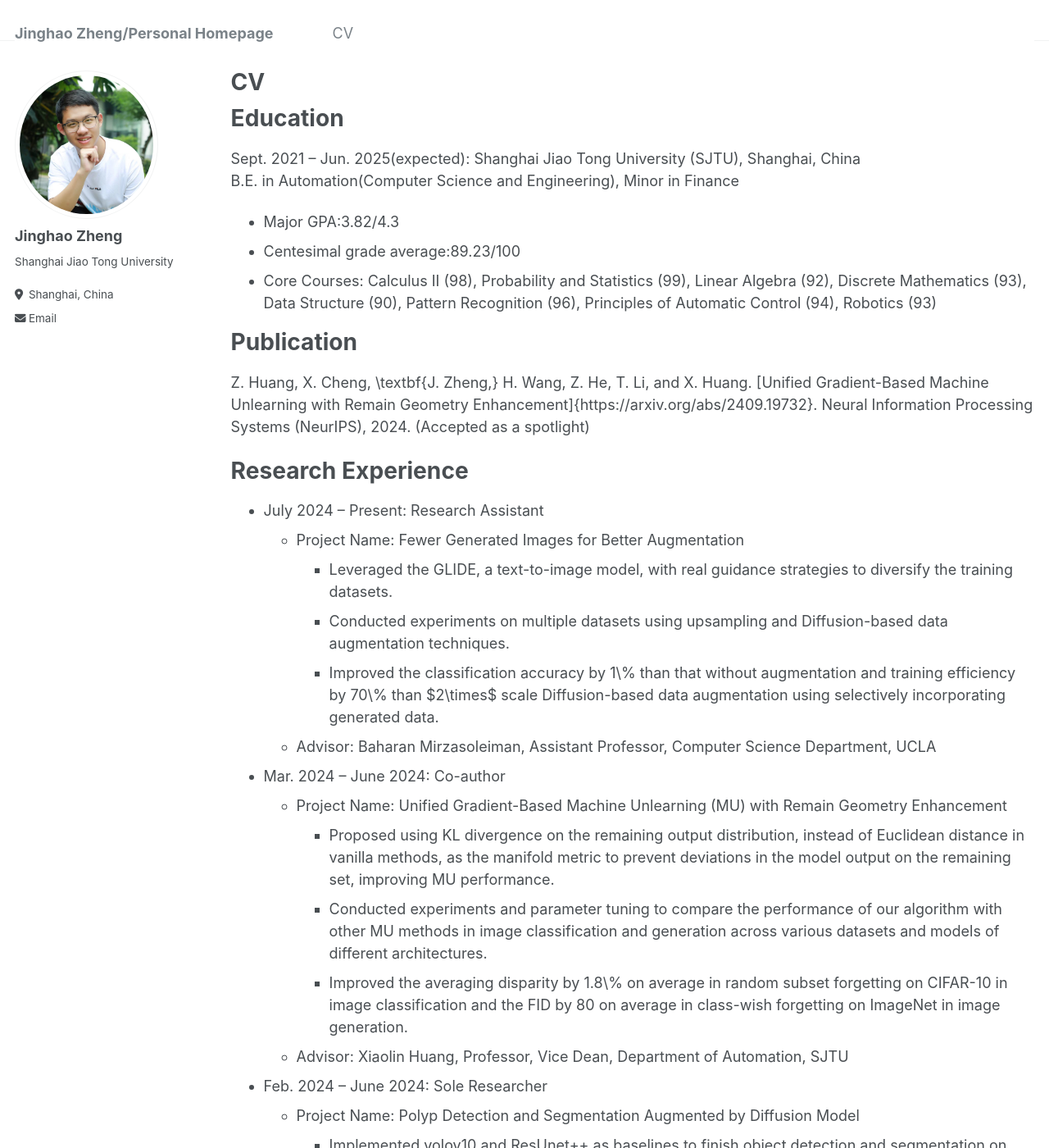
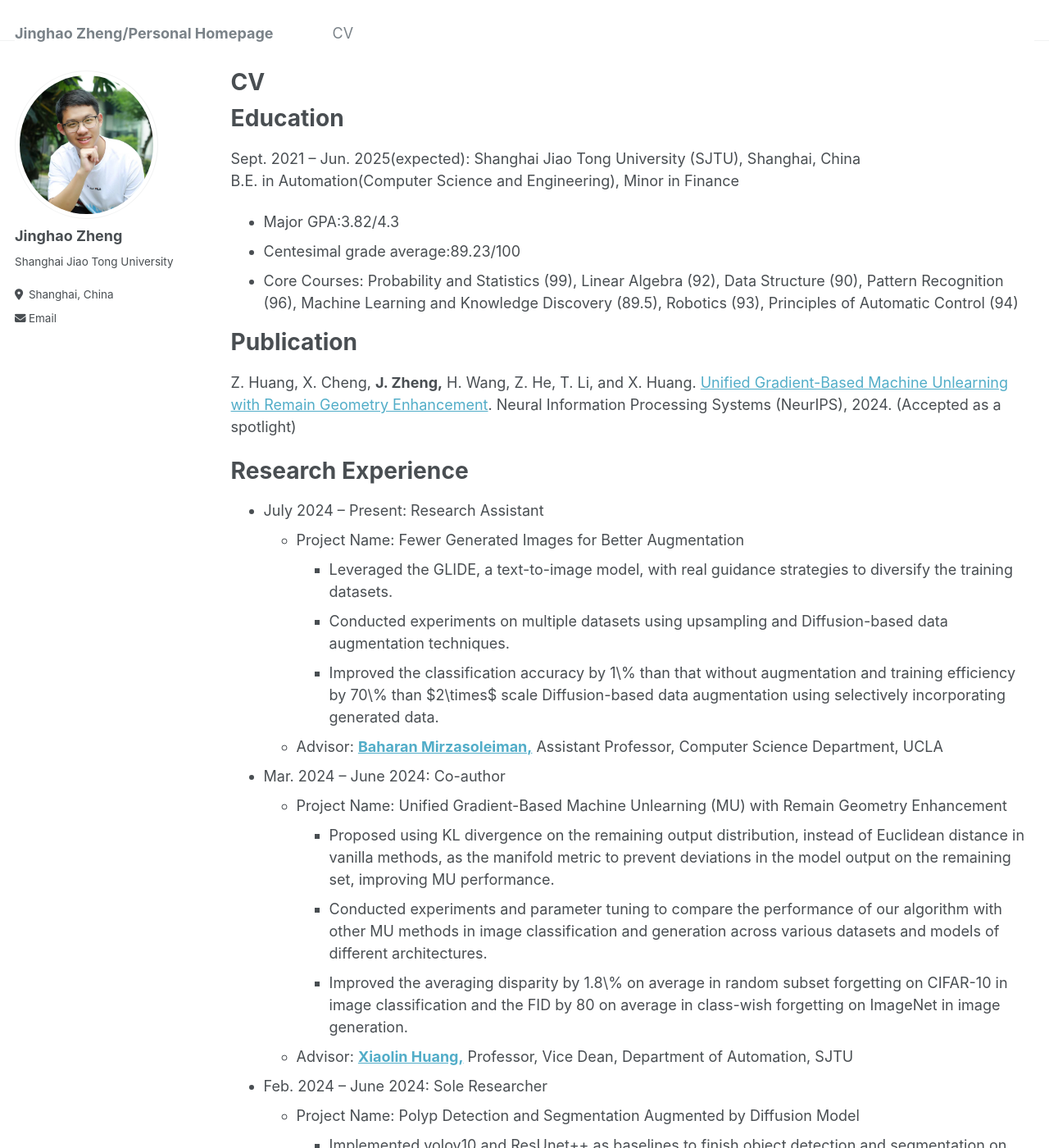
Before and after one commit to JinghaoZheng/JinghaoZheng.github.io, a Jekyll site: the page built from _pages/cv.md, in a window 1280 px wide and 1400 px high. Shown: the whole window at 82% size. Built offline with Jekyll 4.4.1, drawn with Linux system fonts in a browser that asks for light colours; part of the change alters nothing that is shown; some of the changed text lies outside the part shown.

Commit message:
Update cv.md

```diff
--- a/_pages/cv.md
+++ b/_pages/cv.md
@@ -15,12 +15,11 @@ Sept. 2021 – Jun. 2025(expected): Shanghai Jiao Tong University (SJTU), Shangh
 B.E. in Automation(Computer Science and Engineering), Minor in Finance
 * Major GPA:3.82/4.3
 * Centesimal grade average:89.23/100
-* Core Courses: Calculus ΙΙ (98), Probability and Statistics (99), Linear Algebra (92), Discrete Mathematics (93),
-Data Structure (90), Pattern Recognition (96), Principles of Automatic Control (94), Robotics (93)
+* Core Courses: Probability and Statistics (99), Linear Algebra (92), Data Structure (90), Pattern Recognition (96), Machine Learning and Knowledge Discovery (89.5), Robotics (93), Principles of Automatic Control (94)
 
 Publication
 ======
-Z. Huang, X. Cheng, \textbf{J. Zheng,} H. Wang, Z. He, T. Li, and X. Huang. [Unified Gradient-Based Machine Unlearning with Remain Geometry Enhancement]{https://arxiv.org/abs/2409.19732}. Neural Information Processing Systems (NeurIPS), 2024. (Accepted as a spotlight)
+Z. Huang, X. Cheng, **J. Zheng,** H. Wang, Z. He, T. Li, and X. Huang. [Unified Gradient-Based Machine Unlearning with Remain Geometry Enhancement](https://arxiv.org/abs/2409.19732). Neural Information Processing Systems (NeurIPS), 2024. (Accepted as a spotlight)
 
 Research Experience
 ======
@@ -29,32 +28,32 @@ Research Experience
     * Leveraged the GLIDE, a text-to-image model, with real guidance strategies to diversify the training datasets.
     * Conducted experiments on multiple datasets using upsampling and Diffusion-based data augmentation techniques.
     * Improved the classification accuracy by 1\% than that without augmentation and training efficiency by 70\% than $2\times$ scale Diffusion-based data augmentation using selectively incorporating generated data.
-  * Advisor: Baharan Mirzasoleiman, Assistant Professor, Computer Science Department, UCLA
+  * Advisor: [**Baharan Mirzasoleiman,**](https://baharanm.github.io/) Assistant Professor, Computer Science Department, UCLA
 
 * Mar. 2024 -- June 2024: Co-author
   * Project Name: Unified Gradient-Based Machine Unlearning (MU) with Remain Geometry Enhancement
     * Proposed using KL divergence on the remaining output distribution, instead of Euclidean distance in vanilla methods, as the manifold metric to prevent deviations in the model output on the remaining set, improving MU performance.
     * Conducted experiments and parameter tuning to compare the performance of our algorithm with other MU methods in image classification and generation across various datasets and models of different architectures.
     * Improved the averaging disparity by 1.8\% on average in random subset forgetting on CIFAR-10 in image classification and the FID by 80 on average in class-wish forgetting on ImageNet in image generation.
-  * Advisor: Xiaolin Huang, Professor, Vice Dean, Department of Automation, SJTU
+  * Advisor: [**Xiaolin Huang,**](http://www.pami.sjtu.edu.cn/xiaolin) Professor, Vice Dean, Department of Automation, SJTU
 
 * Feb. 2024 -- June 2024: Sole Researcher
   * Project Name: Polyp Detection and Segmentation Augmented by Diffusion Model
     * Implemented yolov10 and ResUnet++ as baselines to finish object detection and segmentation on medical images.
     * Proposed using Diffusion-based generative models to generate synthetic data for data augmentation, which improved the mAP0.5@0.95 in the object detection by 1\% and the IoU in the segmentation by 5\%.
-  * Advisor: Manhua Liu, Professor, Artificial Intelligence Research Institute, SJTU
+  * Advisor: **Manhua Liu,** Professor, Artificial Intelligence Research Institute, SJTU
 
 * Oct. 2023 – Mar. 2024: Group Member
   * Project Name: Design of distributed collaborative positioning system
     * Developed motor control code on the STM32 board to precisely manage the yaw and pitch of the camera platform, ensuring accurate angle adjustments.
     * Contributed to the mechanical design of the camera head and designed circuit boards to interface the STM32 board with multiple cameras.
-  * Advisor: Jianping He, Associate Professor, Department of Automation, SJTU
+  * Advisor: **Jianping He,** Associate Professor, Department of Automation, SJTU
 
 * Mar. 2023 – Feb. 2024: Project Leader
   * Project Name: Implementation and comparison of gas tracing algorithms for dual robots in confined space
     * Proposed a bionics-based gas tracing algorithm for dual robots in a confined space and conducted experiments to simulate and validate our algorithm, which improved the success rate by 1.5\% and the search efficiency by 9\%.
     * Developed control code for Raspberry Pi to ensure precise movement and implemented ROS2 communication protocols for real-time data exchange between the robots and the main computer.
-  * Advisor: Liufang Wang, Senior Engineer, Student Innovation Center, SJTU
+  * Advisor: **Liufang Wang,** Senior Engineer, Student Innovation Center, SJTU
 
 Honors And Awards
 ======
```
